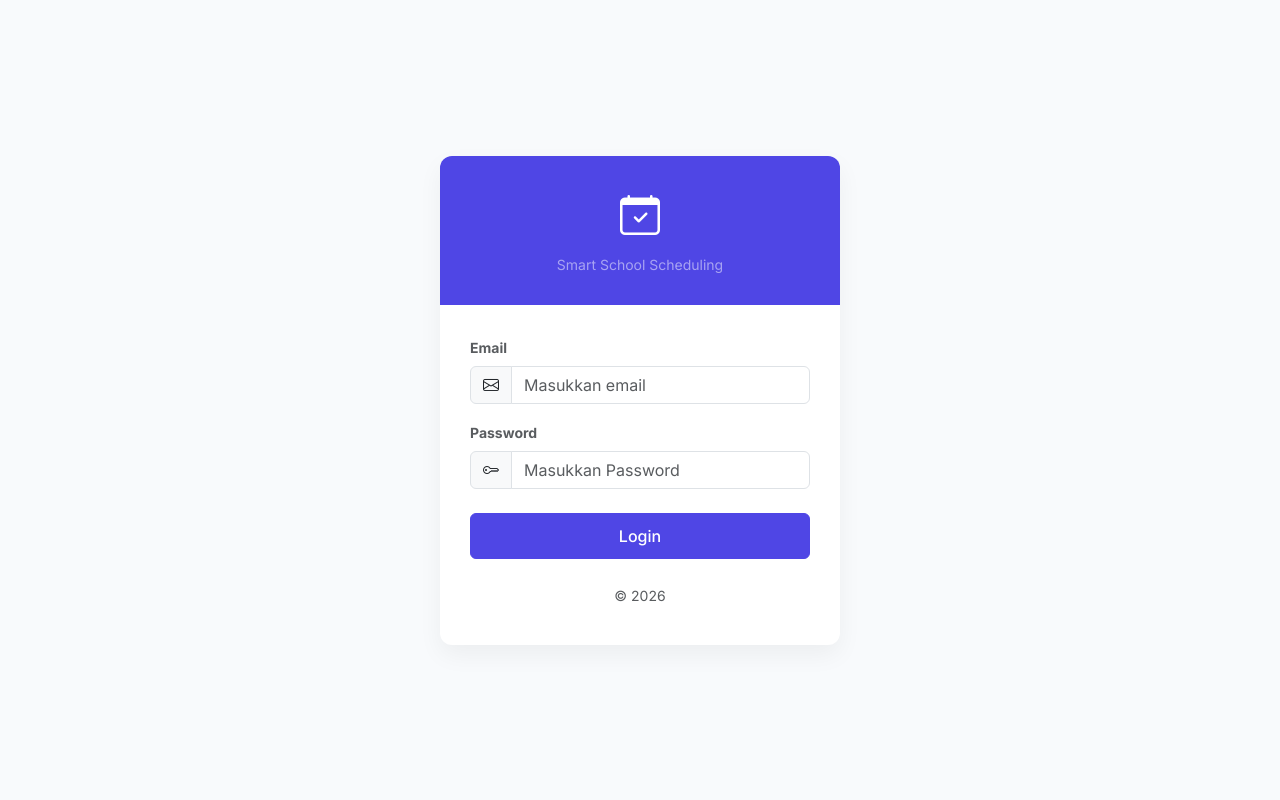
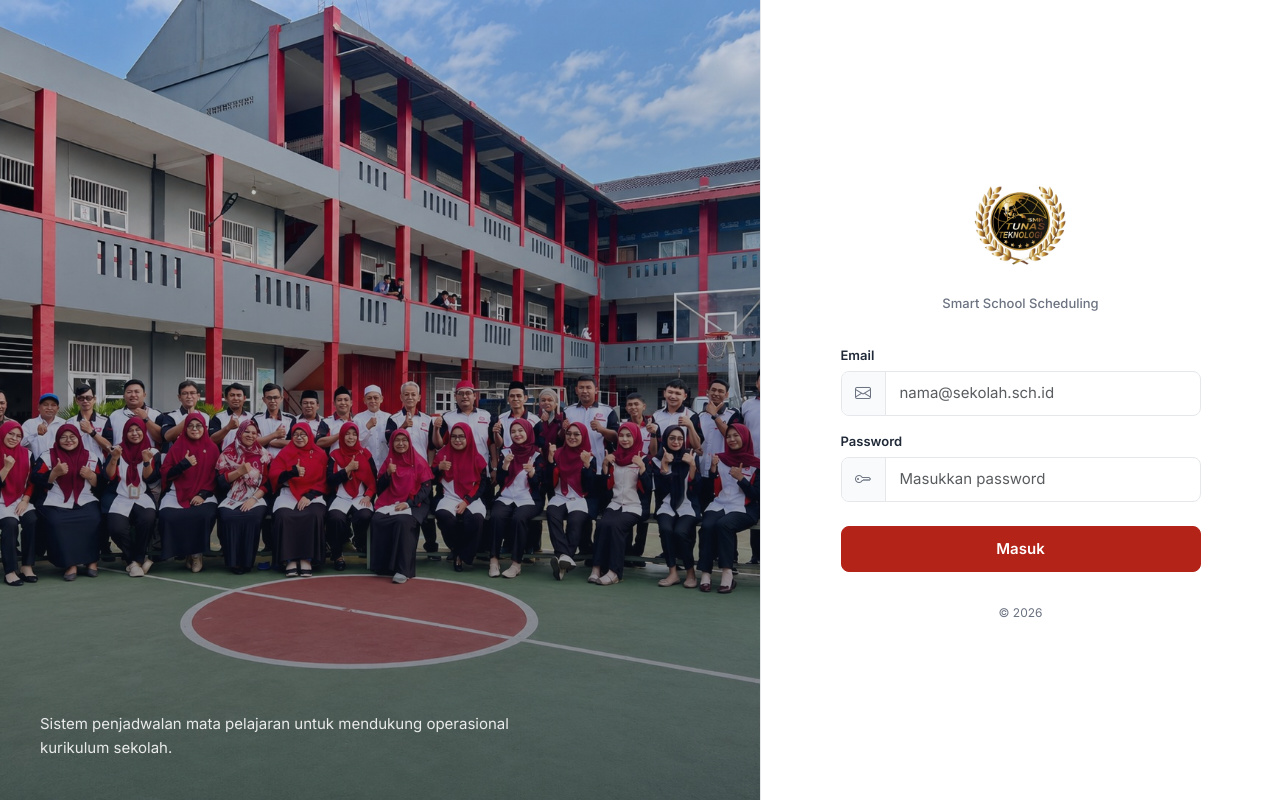
Before and after one commit to sk8dvlpr/smart-school-scheduling, a CodeIgniter 4 app: the page made by app/Views/auth/login.php in a window 1280 px wide. Run offline with PHP 8.4 and a stand-in for CodeIgniter, Linux system fonts and the light colour scheme; the template is opened without the code that fills it, so the values that code supplies are empty; some libraries are stand-ins or nearby versions.

Commit message:
Change login view

```diff
--- a/app/Views/auth/login.php
+++ b/app/Views/auth/login.php
@@ -3,119 +3,311 @@
 <head>
     <meta charset="UTF-8">
     <meta name="viewport" content="width=device-width, initial-scale=1.0">
-    <?php $branding = $branding ?? \App\Libraries\BrandingService::get(); ?>
+    <?php
+        $branding = $branding ?? \App\Libraries\BrandingService::get();
+        $logoUrl = base_url('imgs/logo.jpeg');
+        $bgUrl = base_url('imgs/background.jpeg');
+    ?>
     <title>Login - <?= esc($branding['nama_sekolah']) ?></title>
-    <?php if (! empty($branding['logo_url'])): ?>
-        <link rel="icon" href="<?= esc($branding['logo_url']) ?>" type="image/png">
-    <?php endif; ?>
-    <!-- Bootstrap 5 -->
+    <link rel="icon" href="<?= esc($logoUrl) ?>" type="image/jpeg">
     <link href="https://cdn.jsdelivr.net/npm/bootstrap@5.3.3/dist/css/bootstrap.min.css" rel="stylesheet">
-    <!-- Google Fonts Inter -->
-    <link href="https://fonts.googleapis.com/css2?family=Inter:wght@300;400;500;600;700&display=swap" rel="stylesheet">
-    <!-- Bootstrap Icons -->
+    <link href="https://fonts.googleapis.com/css2?family=Inter:wght@400;500;600;700&display=swap" rel="stylesheet">
     <link href="https://cdn.jsdelivr.net/npm/bootstrap-icons@1.11.3/font/bootstrap-icons.min.css" rel="stylesheet">
     <style>
+        :root {
+            --login-accent: #B42318;
+            --login-accent-hover: #912018;
+            --login-text: #1F2937;
+            --login-muted: #6B7280;
+            --login-border: #E5E7EB;
+            --login-panel: #FFFFFF;
+        }
+
+        *, *::before, *::after {
+            box-sizing: border-box;
+        }
+
+        html, body {
+            height: 100%;
+            margin: 0;
+        }
+
         body {
             font-family: 'Inter', sans-serif;
-            background-color: #F8FAFC;
+            color: var(--login-text);
+            background: var(--login-panel);
+        }
+
+        .login-page {
+            display: flex;
+            min-height: 100vh;
+        }
+
+        .login-hero {
+            flex: 1 1 58%;
+            position: relative;
+            background: #374151 url('<?= esc($bgUrl) ?>') center center / cover no-repeat;
+            display: flex;
+            flex-direction: column;
+            justify-content: flex-end;
+            padding: 2.5rem;
+        }
+
+        .login-hero::before {
+            content: '';
+            position: absolute;
+            inset: 0;
+            background: linear-gradient(
+                180deg,
+                rgba(17, 24, 39, 0.15) 0%,
+                rgba(17, 24, 39, 0.55) 100%
+            );
+        }
+
+        .login-hero-content {
+            position: relative;
+            z-index: 1;
+            max-width: 32rem;
+            color: #fff;
+        }
+
+        .login-hero-content h2 {
+            font-size: 1.625rem;
+            font-weight: 700;
+            letter-spacing: -0.02em;
+            margin-bottom: 0.5rem;
+            line-height: 1.25;
+        }
+
+        .login-hero-content p {
+            margin: 0;
+            font-size: 0.9375rem;
+            line-height: 1.6;
+            color: rgba(255, 255, 255, 0.88);
+        }
+
+        .login-panel {
+            flex: 0 0 42%;
+            max-width: 520px;
             display: flex;
             align-items: center;
             justify-content: center;
-            height: 100vh;
+            padding: 2.5rem 2rem;
+            background: var(--login-panel);
+            border-left: 1px solid var(--login-border);
         }
-        .login-card {
+
+        .login-panel-inner {
             width: 100%;
-            max-width: 400px;
-            border-radius: 12px;
-            box-shadow: 0 10px 25px rgba(0,0,0,0.05);
-            border: none;
-            background: #FFFFFF;
+            max-width: 360px;
         }
-        .login-header {
-            background-color: #4F46E5;
-            color: white;
-            padding: 30px 20px;
-            border-top-left-radius: 12px;
-            border-top-right-radius: 12px;
+
+        .login-brand {
             text-align: center;
+            margin-bottom: 2rem;
         }
-        .login-body {
-            padding: 30px;
+
+        .login-logo {
+            width: 96px;
+            height: 96px;
+            object-fit: contain;
+            margin-bottom: 1rem;
         }
-        .btn-primary {
-            background-color: #4F46E5;
-            border-color: #4F46E5;
-            padding: 10px;
+
+        .login-brand h1 {
+            font-size: 1.125rem;
+            font-weight: 700;
+            letter-spacing: -0.01em;
+            margin: 0 0 0.25rem;
+            color: var(--login-text);
+            line-height: 1.35;
+        }
+
+        .login-brand .login-subtitle {
+            font-size: 0.8125rem;
+            color: var(--login-muted);
+            margin: 0;
             font-weight: 500;
         }
-        .btn-primary:hover {
-            background-color: #3730A3;
-            border-color: #3730A3;
+
+        .login-form-label {
+            font-size: 0.8125rem;
+            font-weight: 600;
+            color: var(--login-text);
+            margin-bottom: 0.375rem;
         }
+
+        .login-input-group {
+            display: flex;
+            align-items: stretch;
+            border: 1px solid var(--login-border);
+            border-radius: 8px;
+            overflow: hidden;
+            background: #fff;
+            transition: border-color 0.15s ease, box-shadow 0.15s ease;
+        }
+
+        .login-input-group:focus-within {
+            border-color: var(--login-accent);
+            box-shadow: 0 0 0 3px rgba(180, 35, 24, 0.12);
+        }
+
+        .login-input-icon {
+            display: flex;
+            align-items: center;
+            justify-content: center;
+            width: 2.75rem;
+            flex-shrink: 0;
+            color: var(--login-muted);
+            background: #F9FAFB;
+            border-right: 1px solid var(--login-border);
+            font-size: 1rem;
+        }
+
+        .login-input-group .form-control {
+            border: none;
+            box-shadow: none;
+            padding: 0.625rem 0.875rem;
+            font-size: 0.9375rem;
+            background: transparent;
+        }
+
+        .login-input-group .form-control:focus {
+            box-shadow: none;
+        }
+
+        .btn-login {
+            width: 100%;
+            padding: 0.6875rem 1rem;
+            font-size: 0.9375rem;
+            font-weight: 600;
+            color: #fff;
+            background: var(--login-accent);
+            border: 1px solid var(--login-accent);
+            border-radius: 8px;
+            transition: background-color 0.15s ease, border-color 0.15s ease;
+        }
+
+        .btn-login:hover,
+        .btn-login:focus {
+            color: #fff;
+            background: var(--login-accent-hover);
+            border-color: var(--login-accent-hover);
+        }
+
+        .login-alert {
+            font-size: 0.875rem;
+            border-radius: 8px;
+            margin-bottom: 1.25rem;
+        }
+
+        .login-footer {
+            margin-top: 2rem;
+            text-align: center;
+            font-size: 0.75rem;
+            color: var(--login-muted);
+        }
+
+        @media (max-width: 991.98px) {
+            .login-page {
+                flex-direction: column;
+                background: #374151 url('<?= esc($bgUrl) ?>') center center / cover no-repeat fixed;
+            }
+
+            .login-hero {
+                flex: 0 0 auto;
+                min-height: 11rem;
+                padding: 1.5rem;
+                background: transparent;
+            }
+
+            .login-hero::before {
+                background: linear-gradient(
+                    180deg,
+                    rgba(17, 24, 39, 0.35) 0%,
+                    rgba(17, 24, 39, 0.7) 100%
+                );
+            }
+
+            .login-hero-content h2 {
+                font-size: 1.25rem;
+            }
+
+            .login-panel {
+                flex: 1 1 auto;
+                max-width: none;
+                border-left: none;
+                border-top-left-radius: 1.25rem;
+                border-top-right-radius: 1.25rem;
+                margin-top: auto;
+                padding: 2rem 1.5rem 2.5rem;
+                box-shadow: 0 -8px 32px rgba(0, 0, 0, 0.12);
+            }
+        }
+
+        @media (max-width: 575.98px) {
+            .login-panel {
+                padding: 1.75rem 1.25rem 2rem;
+            }
+
             .login-logo {
-            max-height: 64px;
-            max-width: 120px;
-            object-fit: contain;
-            margin-bottom: 10px;
-            background: #fff;
-            border-radius: 8px;
-            padding: 4px;
+                width: 80px;
+                height: 80px;
+            }
         }
     </style>
 </head>
 <body>
 
-<div class="container">
-    <div class="row justify-content-center">
-        <div class="col-12 col-md-6 d-flex justify-content-center">
-            <div class="card login-card">
-                <div class="login-header">
-                    <?php if (! empty($branding['logo_url'])): ?>
-                        <img src="<?= esc($branding['logo_url']) ?>" alt="Logo" class="login-logo">
-                    <?php else: ?>
-                        <div class="mb-2"><i class="bi bi-calendar-check fs-1"></i></div>
-                    <?php endif; ?>
-                    <h4 class="mb-0 fw-bold"><?= esc($branding['nama_sekolah']) ?></h4>
-                    <p class="mb-0 text-white-50 small mt-1">Smart School Scheduling</p>
+<div class="login-page">
+    <section class="login-hero" aria-hidden="true">
+        <div class="login-hero-content">
+            <h2><?= esc($branding['nama_sekolah']) ?></h2>
+            <p>Sistem penjadwalan mata pelajaran untuk mendukung operasional kurikulum sekolah.</p>
         </div>
-                <div class="login-body">
+    </section>
+
+    <main class="login-panel">
+        <div class="login-panel-inner">
+            <div class="login-brand">
+                <img src="<?= esc($logoUrl) ?>" alt="Logo <?= esc($branding['nama_sekolah']) ?>" class="login-logo">
+                <h1><?= esc($branding['nama_sekolah']) ?></h1>
+                <p class="login-subtitle">Smart School Scheduling</p>
+            </div>
 
             <?php if (session()->getFlashdata('error')) : ?>
-                        <div class="alert alert-danger py-2">
+                <div class="alert alert-danger login-alert py-2 mb-0">
                     <?= esc(session()->getFlashdata('error')) ?>
                 </div>
             <?php endif; ?>
 
-                    <form action="<?= base_url('auth/login') ?>" method="post">
+            <form action="<?= base_url('auth/login') ?>" method="post" class="mt-3">
                 <?= csrf_field() ?>
 
                 <div class="mb-3">
-                            <label for="email" class="form-label text-muted small fw-bold">Email</label>
-                            <div class="input-group">
-                                <span class="input-group-text bg-light"><i class="bi bi-envelope"></i></span>
-                                <input type="email" class="form-control" id="email" name="email" required placeholder="Masukkan email">
+                    <label for="email" class="login-form-label d-block">Email</label>
+                    <div class="login-input-group">
+                        <span class="login-input-icon"><i class="bi bi-envelope"></i></span>
+                        <input type="email" class="form-control" id="email" name="email" required placeholder="nama@sekolah.sch.id" autocomplete="email">
                     </div>
                 </div>
 
                 <div class="mb-4">
-                            <label for="password" class="form-label text-muted small fw-bold">Password</label>
-                            <div class="input-group">
-                                <span class="input-group-text bg-light"><i class="bi bi-key"></i></span>
-                                <input type="password" class="form-control" id="password" name="password" required placeholder="Masukkan Password">
+                    <label for="password" class="login-form-label d-block">Password</label>
+                    <div class="login-input-group">
+                        <span class="login-input-icon"><i class="bi bi-key"></i></span>
+                        <input type="password" class="form-control" id="password" name="password" required placeholder="Masukkan password" autocomplete="current-password">
                     </div>
                 </div>
 
-                        <div class="d-grid">
-                            <button type="submit" class="btn btn-primary">Login</button>
-                        </div>
+                <button type="submit" class="btn btn-login">Masuk</button>
             </form>
-                    <div class="text-center mt-4 mb-2">
-                        <small class="text-muted"><?= esc($branding['nama_sekolah']) ?> &copy; <?= date('Y') ?></small>
+
+            <div class="login-footer">
+                &copy; <?= date('Y') ?> <?= esc($branding['nama_sekolah']) ?>
             </div>
         </div>
-            </div>
-        </div>
-    </div>
+    </main>
 </div>
 
 <script src="https://cdn.jsdelivr.net/npm/bootstrap@5.3.3/dist/js/bootstrap.bundle.min.js"></script>
```
Also changed, not shown: public/imgs/background.jpeg (added), public/imgs/logo.jpeg (added). Lines whose indentation alone changed are shown as unchanged.
